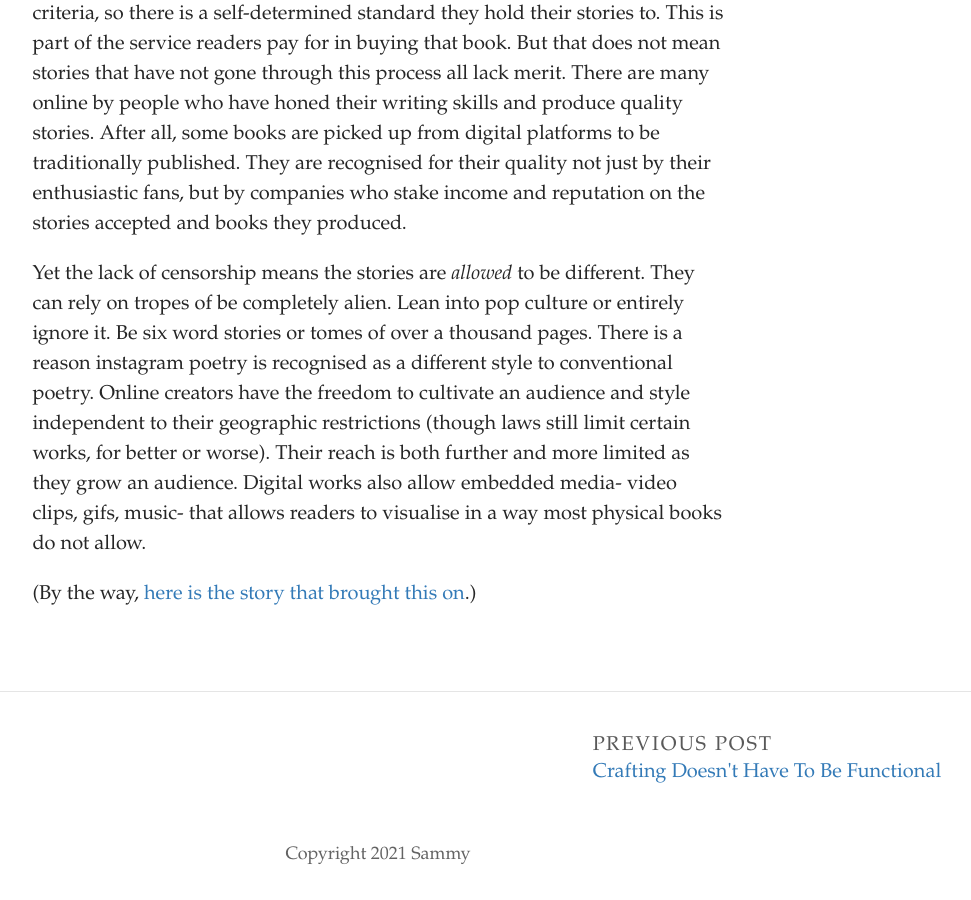
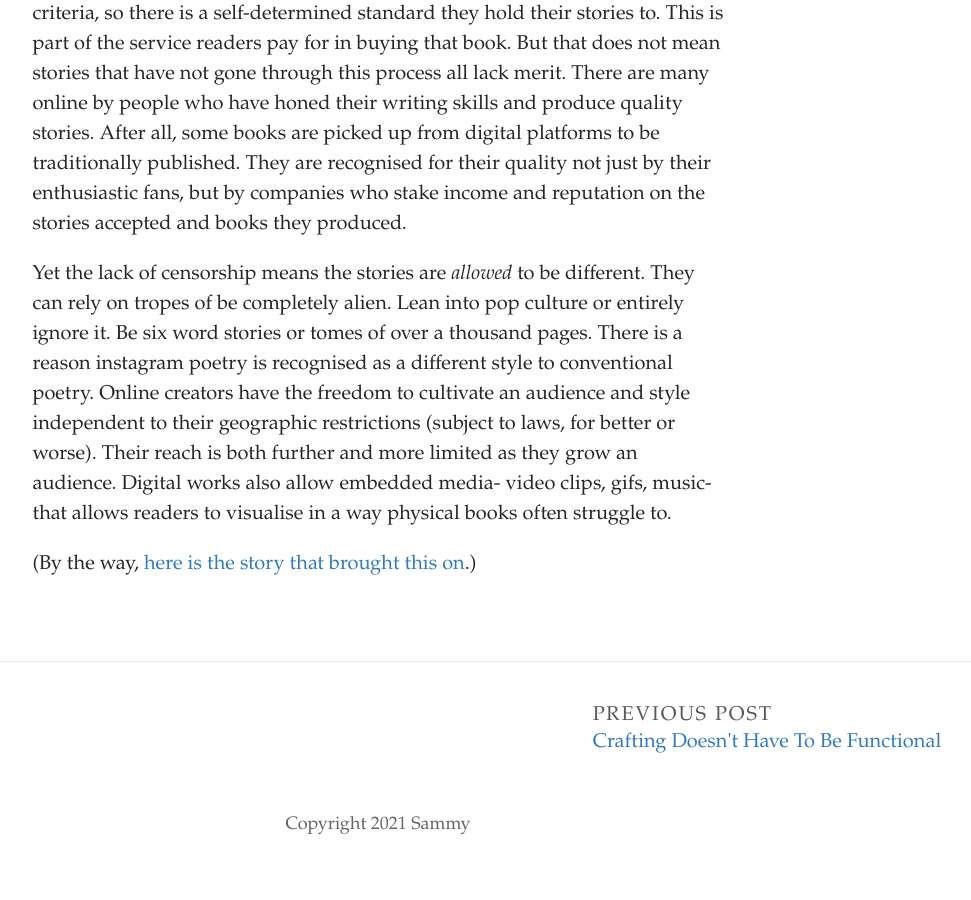
Before and after one commit to SammySpinsAYarn/Blog, a Jekyll site: the page built from _posts/2023-07-06-can-go-back-to-books-now.md, in a window 1280 px wide and 900 px high, scrolled down 716 px. Shown: the whole window, without its empty margins (262-1233 px from the left). Built offline with Jekyll 4.4.1, drawn with Linux system fonts in a browser that asks for light colours; some web fonts are replaced; after the commit the page ends 1586 px from its top, so only the background shows below that.

Commit message:
Update Post “2023-07-06-can-go-back-to-books-now”

```diff
--- a/_posts/2023-07-06-can-go-back-to-books-now.md
+++ b/_posts/2023-07-06-can-go-back-to-books-now.md
@@ -9,6 +9,6 @@
 
 Open access digital stories can hugely vary in quality. They range from the infamous, like the *My Immortal* fanfic, to the hugely successful, such as *The Martian*. Anybody with internet access can write on platforms ranging from those designed for a single author's work, to library-style collections, to blogs and social media posts. This is the nature of media online. This disparity means there are those who will not read books that are not traditionally published. They rely on the quality control provided by publishing houses.  Not a bad idea. Publishing houses need to ensure their products meet their criteria, so there is a self-determined standard they hold their stories to. This is part of the service readers pay for in buying that book. But that does not mean stories that have not gone through this process all lack merit. There are many online by people who have honed their writing skills and produce quality stories. After all, some books are picked up from digital platforms to be traditionally published. They are recognised for their quality not just by their enthusiastic fans, but by companies who stake income and reputation on the stories accepted and books they produced.
 
-Y﻿et the lack of censorship means the stories are *allowed* to be different. They can rely on tropes of be completely alien. Lean into pop culture or entirely ignore it. Be six word stories or tomes of over a thousand pages. There is a reason instagram poetry is recognised as a different style to conventional poetry. Online creators have the freedom to cultivate an audience and style independent to their geographic restrictions (though laws still limit certain works, for better or worse). Their reach is both further and more limited as they grow an audience. Digital works also allow embedded media- video clips, gifs, music- that allows readers to visualise in a way most physical books do not allow.
+Y﻿et the lack of censorship means the stories are *allowed* to be different. They can rely on tropes of be completely alien. Lean into pop culture or entirely ignore it. Be six word stories or tomes of over a thousand pages. There is a reason instagram poetry is recognised as a different style to conventional poetry. Online creators have the freedom to cultivate an audience and style independent to their geographic restrictions (subject to laws, for better or worse). Their reach is both further and more limited as they grow an audience. Digital works also allow embedded media- video clips, gifs, music- that allows readers to visualise in a way physical books often struggle to.
 
 (﻿By the way, [here is the story that brought this on](https://wanderinginn.com/table-of-contents/).)
```
